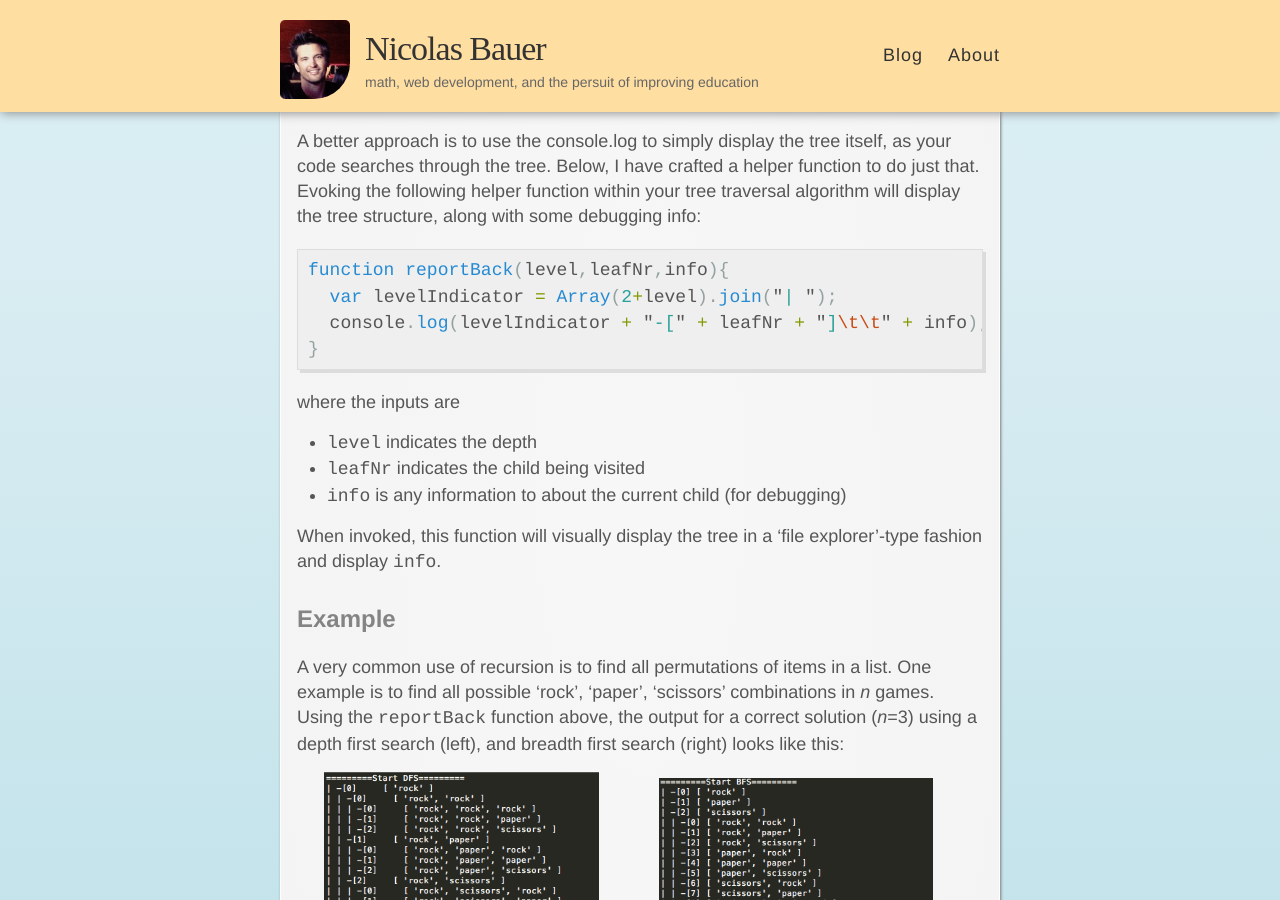
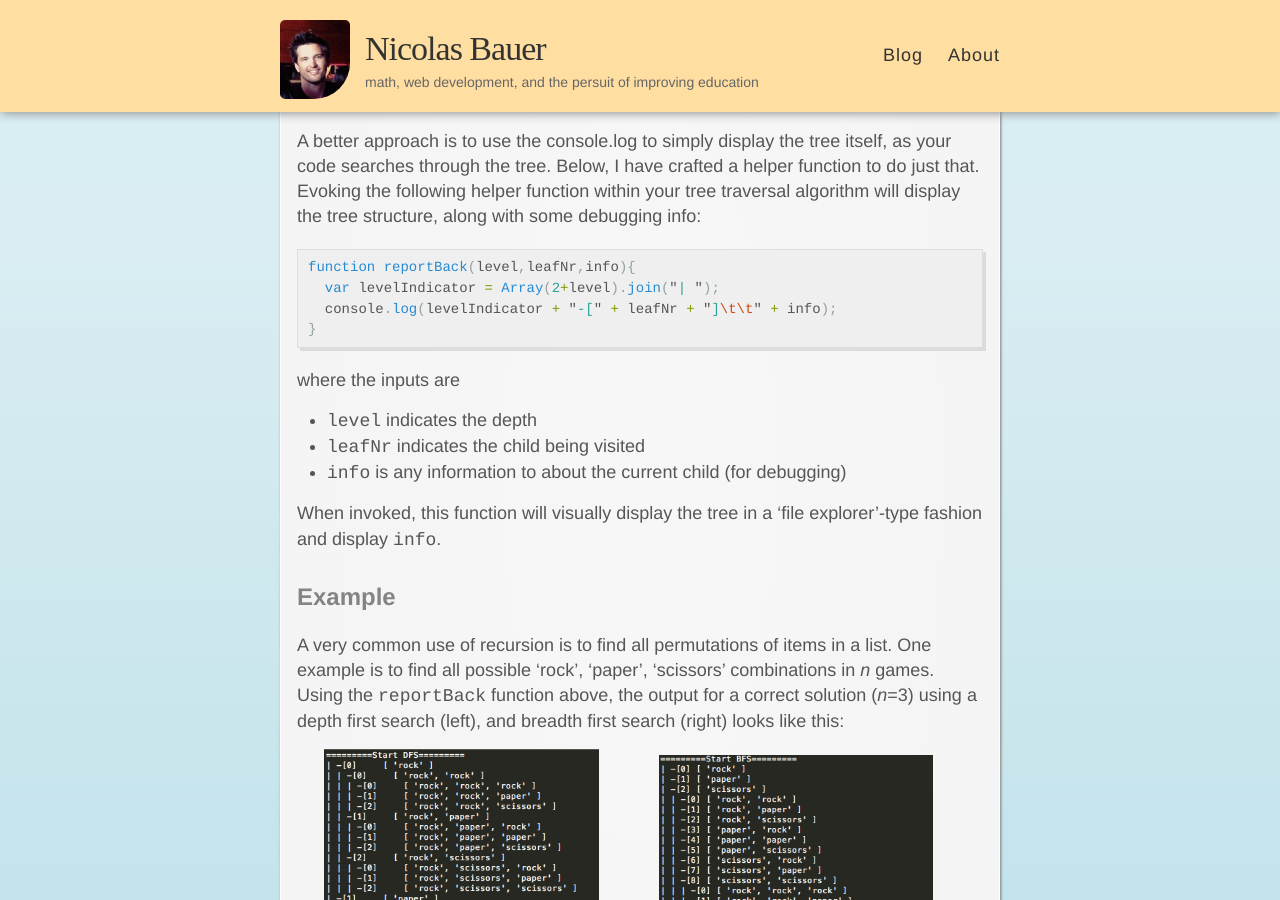
Before and after one commit to nwbauer/nwbauer.github.io, a Jekyll site: the page built from _posts/2015-12-14-Debugging-Trees.md, in a window 1280 px wide and 900 px high, scrolled down 644 px. Built offline with Jekyll 4.4.1, drawn with Linux system fonts in a browser that asks for light colours; some web fonts are replaced.

Commit message:
font size fix

```diff
--- a/_posts/2015-12-14-Debugging-Trees.md
+++ b/_posts/2015-12-14-Debugging-Trees.md
@@ -15,12 +15,14 @@ A somewhat naive approach (which I have tried) is to litter your code with conso
 
 A better approach is to use the console.log to simply display the tree itself, as your code searches through the tree.  Below, I have crafted a helper function to do just that.  Evoking the following helper function within your tree traversal algorithm will display the tree structure, along with some debugging info:
 
+<div style="font-size:14px;">
 {% highlight javascript %}
 function reportBack(level,leafNr,info){
   var levelIndicator = Array(2+level).join("| ");
   console.log(levelIndicator + "-[" + leafNr + "]\t\t" + info);
 }
 {% endhighlight %}
+</div>
 
 where the inputs are
 
```
